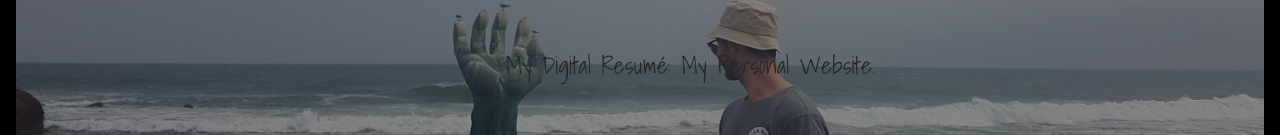
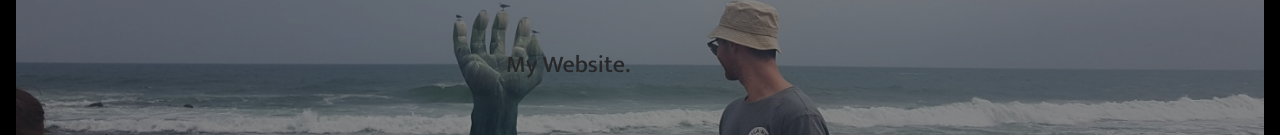
Before and after one commit to StefanSchutte/My_Website_Stefan_Schutte, a Vue app: page /home in a window 1280 px wide. Shown: the part 488-623 px from the top of the page. Built offline with nearby package versions, Linux system fonts and the light colour scheme; grey boxes are pictures that could not be loaded.

Commit message:
hero-adjusted

```diff
--- a/src/Pages/Hero.vue
+++ b/src/Pages/Hero.vue
@@ -9,7 +9,7 @@
     <div>
       <header>
         <h1 class="text-red-700">Stefan Schutte</h1>
-        <p>My Digital Resumé: My Personal Website.</p>
+        <p>My Website.</p>
       </header>
     </div>
   </aside>
@@ -48,7 +48,6 @@ h1 {
 
 header p {
   font-size: 3vh;
-  font-family: "Shadows into light", sans-serif;
   color: rgb(66, 66, 66);
 }
 
```
